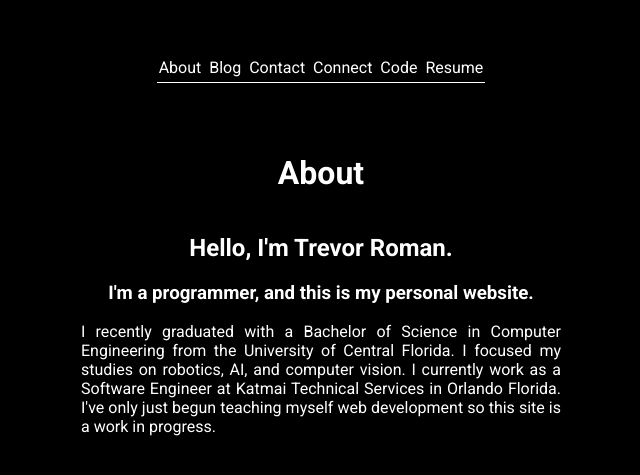
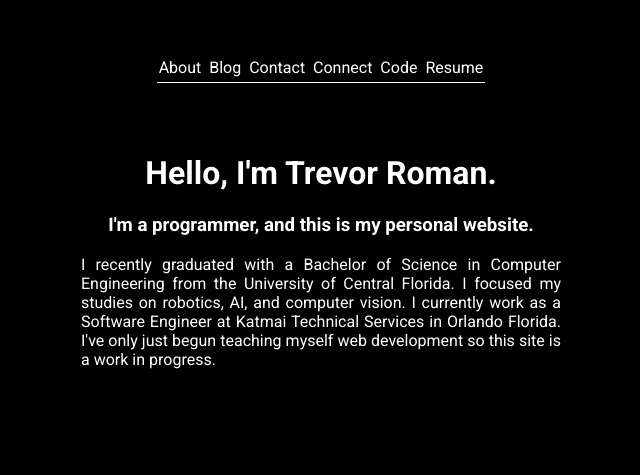
Before and after one commit to siketh/TRBlog, a Flask app: page / in a window 1280 px wide. Shown: the top 475 px of the page, without its empty margins (319-959 px from the left). Run offline with Flask 2, Linux system fonts and the light colour scheme.

Commit message:
Revert "Style tweaks, renamed index to about, modified URLs, further generalized base, added and added a construction page."
This reverts commit 53c5512a00de862cb15e5e37fad29d0a0fe444ad.

```diff
--- a/app/static/css/style.css
+++ b/app/static/css/style.css
@@ -23,7 +23,6 @@ body, head{
 }
 
 .header {
-
 }
 
 .content {
@@ -32,10 +31,10 @@ body, head{
   align-items: center;
 }
 
-.post {
+.about-me {
 }
 
-.post-content p {
+.about-me p {
   text-align: justify;
   width: 30em;
 }
--- a/app/templates/about.html
+++ /dev/null
@@ -1,19 +0,0 @@
-
-{% extends "base.html" %}
-{% block content %}
-<div class="post">
-
-	<div class="post-title">
-		<h2>Hello, I'm Trevor Roman.</h2>
-	</div>
-
-	<div class="post-abstract">
-		<h3>I'm a programmer, and this is my personal website.</h3>
-	</div>
-
-	<div class="post-content">
-		<p>I recently graduated with a Bachelor of Science in Computer Engineering from the University of Central Florida. I focused my studies on robotics, AI, and computer vision. I currently work as a Software Engineer at Katmai Technical Services in Orlando Florida. I've only just begun teaching myself web development so this site is a work in progress.</p>
-	</div>
-
-</div>
-{% endblock %}
--- a/app/templates/base.html
+++ b/app/templates/base.html
@@ -22,7 +22,6 @@
     </div>
 
     <div class="header">
-      <h1>{{ page }}</h1>
     </div>
 
     <div class="content">
--- a/app/views.py
+++ b/app/views.py
@@ -7,17 +7,9 @@ from app import app
 @app.route('/')
 
 # Output this content to the screen for mapped URLs
-def about():
+def index():
+	# Temp python dictionary to hold a user name
     user = {'name': 'Trevor'}
-    page = "About"
 
     # Invokes Jinja2 templating engine, part of Flask framework
-    return render_template('about.html', user=user, page=page)
-
-@app.route('/blog')
-def blog():
-    user = {'name': 'Trevor'}
-    page = "Blog"
-
-    # Invokes Jinja2 templating engine, part of Flask framework
-    return render_template('construction.html', user=user, page=page)
+    return render_template('index.html', user=user)
```
Also changed, not shown: app/templates/construction.html (deleted, +0 -19 lines).
